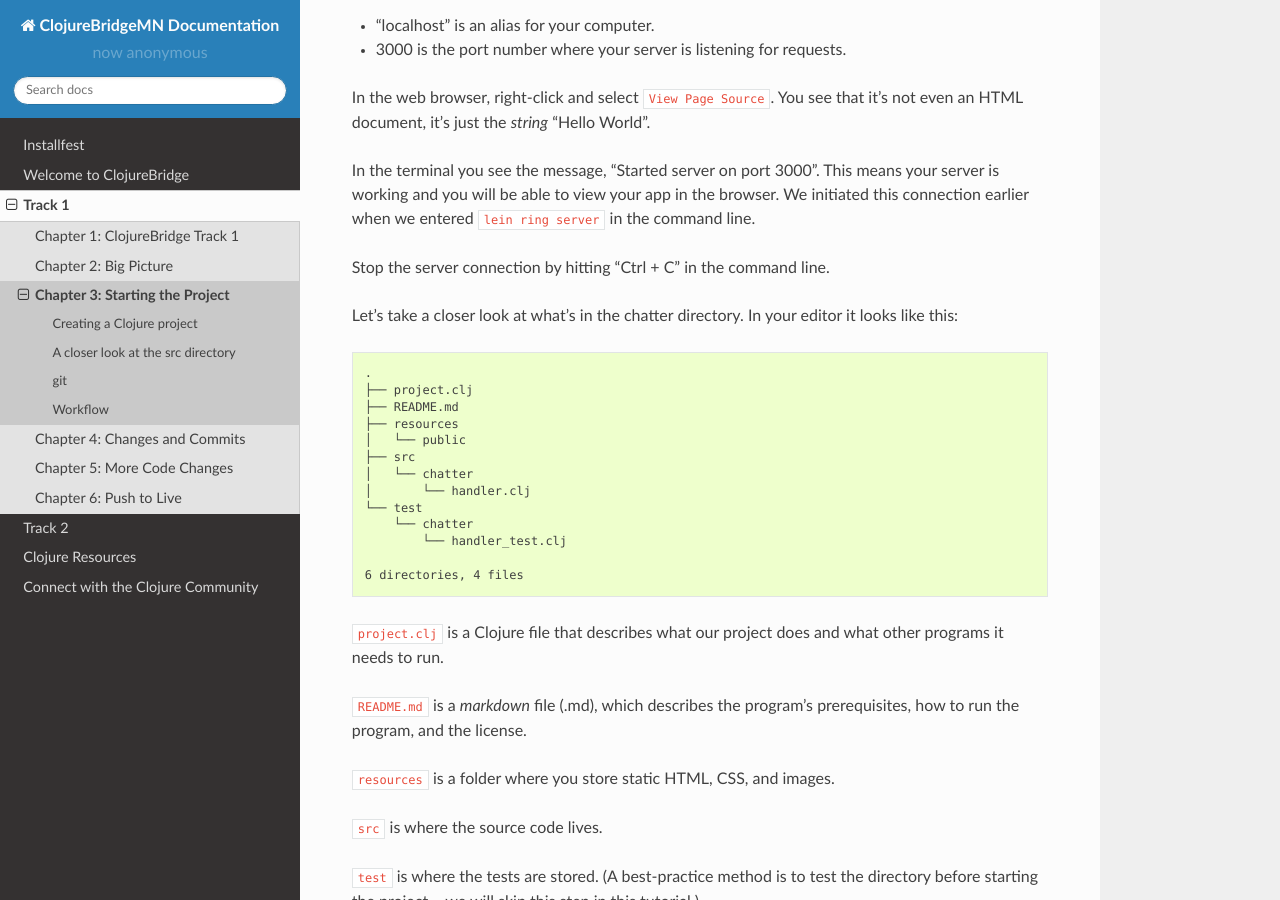
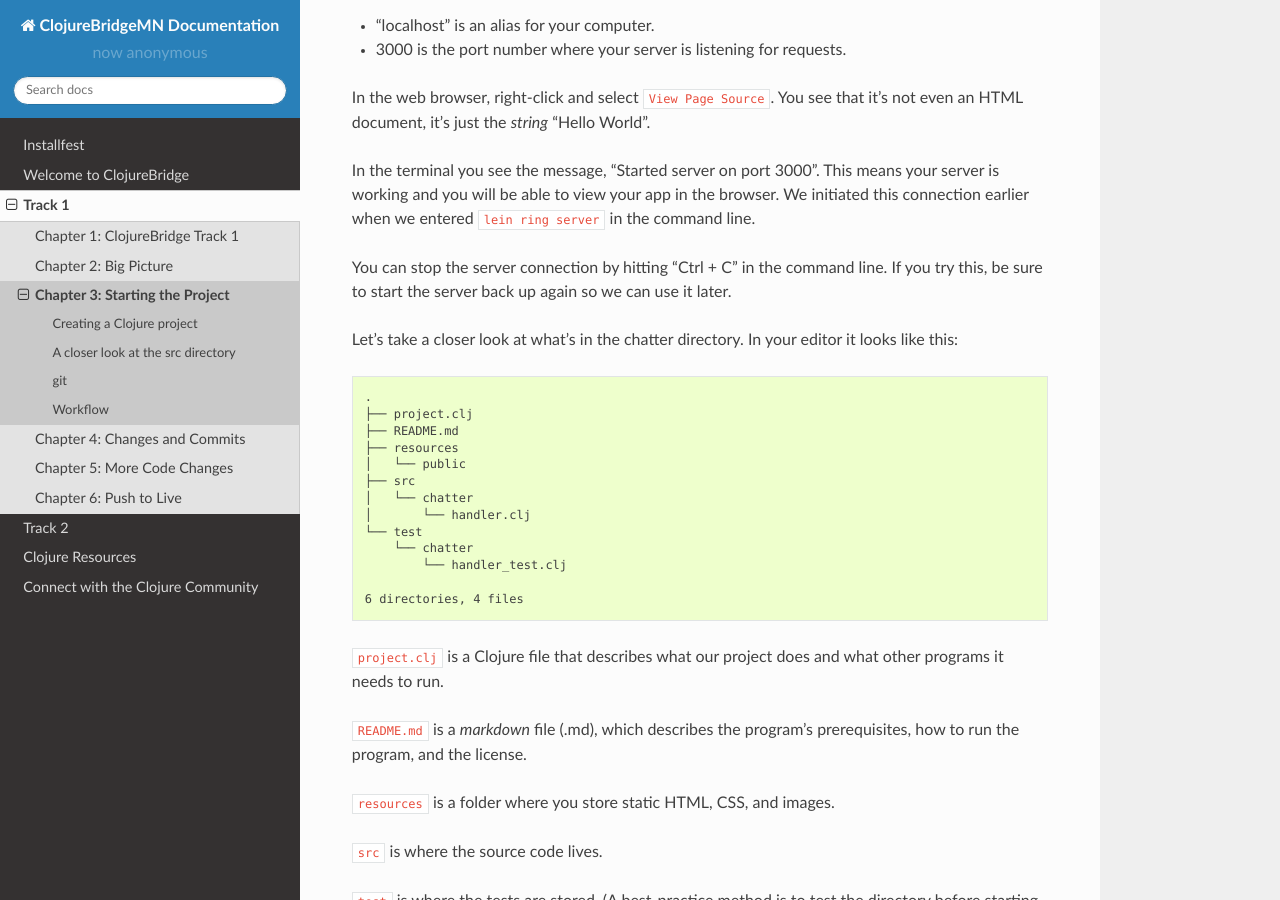
Before and after one commit to clojurebridge-minneapolis/installfest, a Sphinx documentation site: the page built from docs/track1/Page_3_Start_project.md, in a window 1280 px wide and 900 px high, scrolled down 813 px. Built offline with Sphinx 7.4.7 and the Read the Docs theme 2.0.0, drawn with Linux system fonts in a browser that asks for light colours.

Commit message:
adds note to have people restart the server if they stop it; fixed name of tab for inspector

```diff
--- a/docs/track1/Page_3_Start_project.md
+++ b/docs/track1/Page_3_Start_project.md
@@ -37,7 +37,7 @@
 
 In the terminal you see the message, "Started server on port 3000". This means your server is working and you will be able to view your app in the browser. We initiated this connection earlier when we entered `lein ring server` in the command line.
 
-Stop the server connection by hitting "Ctrl + C" in the command line.
+You can stop the server connection by hitting "Ctrl + C" in the command line. If you try this, be sure to start the server back up again so we can use it later.
 
 Let's take a closer look at what's in the chatter directory. In your editor it looks like this:
 
```
Also changed, not shown: other parts of docs/track1/Page_3_Start_project.md (+1 -1 lines).
